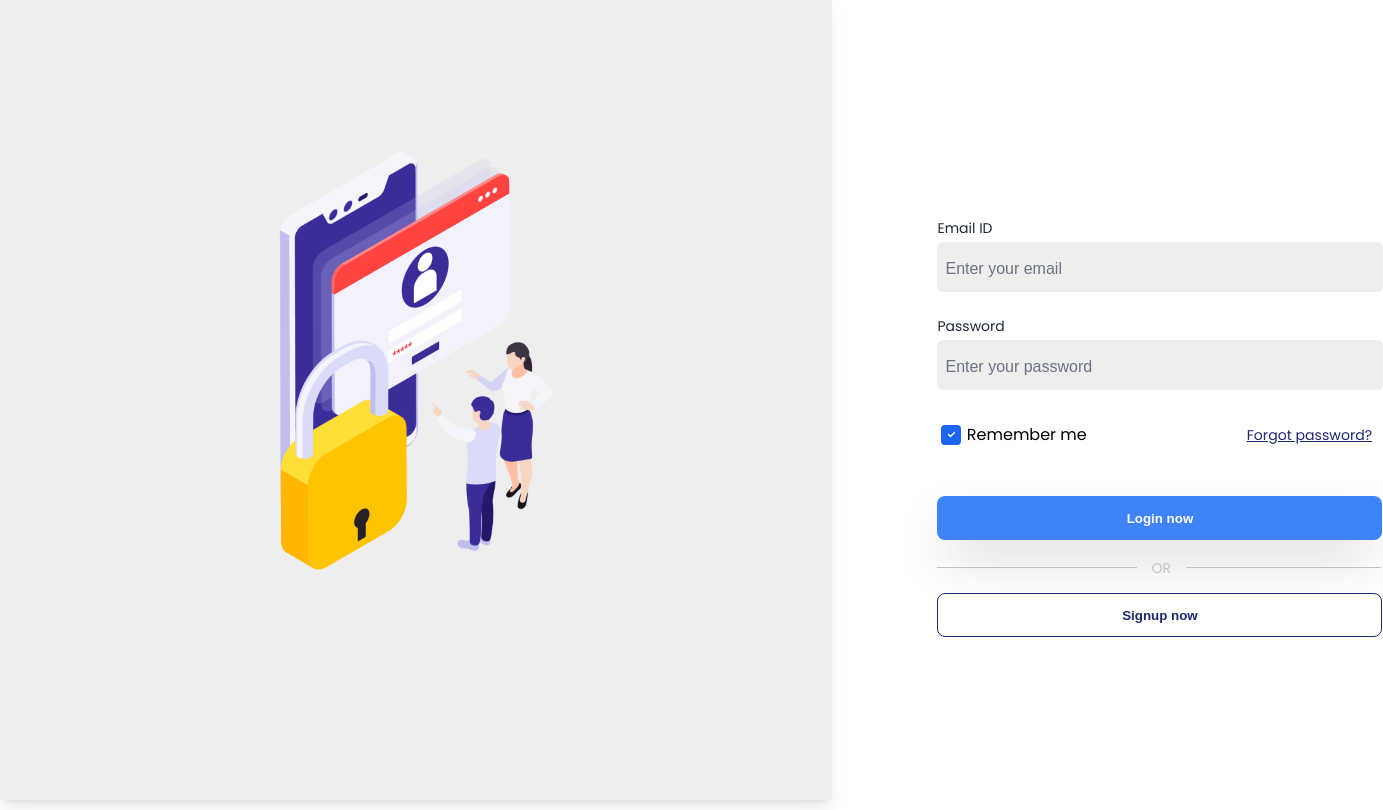
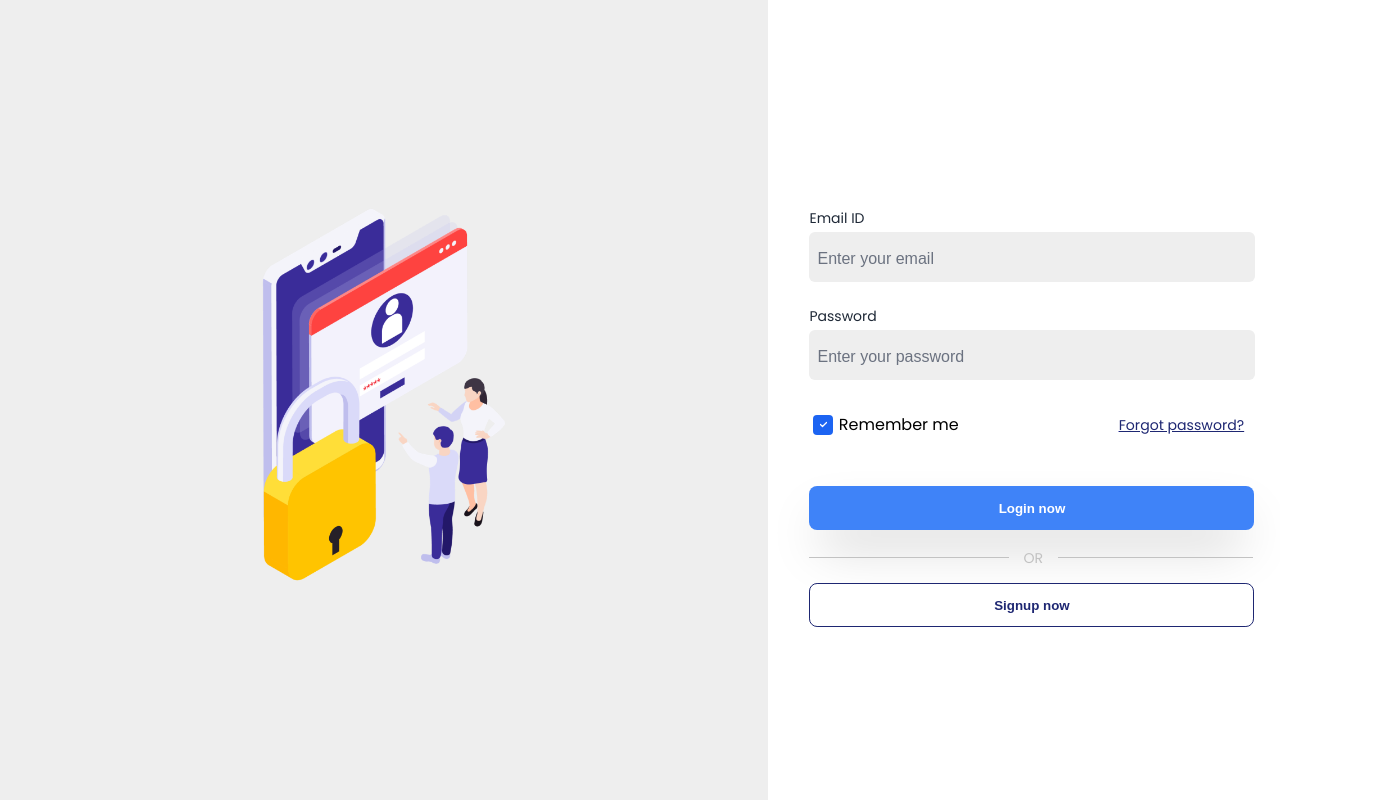
Before and after one commit to DaifulFardous/SchoolSync, a React (Vite) app in the folder Frontend/school-sync/: page /login in a window 1280 px wide. Shown: the whole page, 1383 px wide, since content can reach past the window. Built offline with nearby package versions, Linux system fonts and the light colour scheme.

Commit message:
Login Design Fixed

```diff
--- a/Frontend/school-sync/src/components/Login/Login.jsx
+++ b/Frontend/school-sync/src/components/Login/Login.jsx
@@ -29,17 +29,17 @@ function Login() {
   };
 
   return (
-    <div>
-      <div className="fixed top-0 left-0 w-[65vw] h-screen bg-whitesmoke-200 shadow-lg justify-center items-center pb-0">
+    <div className="flex justify-center items-center h-screen overflow-hidden">
+      <div className="w-[60vw] h-full bg-whitesmoke-200 shadow-lg flex items-center justify-center">
         <div>
-          <img src={login} alt="" className="w-[45vw] ml-32 my-20" />
+          <img src={login} alt="" className="w-[40vw] mx-auto" />
         </div>
       </div>
 
-      <div className="absolute top-0 right-0 w-full sm:w-[35vw] md:w-[40vw] lg:w-[35vw] xl:w-[25vw] h-screen bg-white">
-        <div className="absolute sm:top-0 lg:top-[10px] right-0 w-full sm:w-[35vw] md:w-[30vw] lg:w-[25vw] xl:w-[20vw] h-screen bg-white">
-          <div className="text-base font-poppins flex justify-center items-center mb-4 mt-52 left-[0.5rem]">
-            <div className="flex flex-col space-y-4 sm:left-0 md:left-[-0.5rem] lg:left-[-1rem] xl:left-[-1.5rem] pl-[1rem]">
+      <div className="w-[40vw] h-full bg-white">
+        <div className="w-[30vw] h-full bg-white mx-auto">
+          <div className="text-base font-poppins flex justify-center items-center mb-4 mt-52">
+            <div className="flex flex-col space-y-4 pl-[1rem]">
               <div className="flex sm:flex-col md:flex-col lg:flex-col xl:flex-col items-start">
                 <label htmlFor="input1" className="text-gray-800 pb-1 text-sm">
                   Email ID
```
